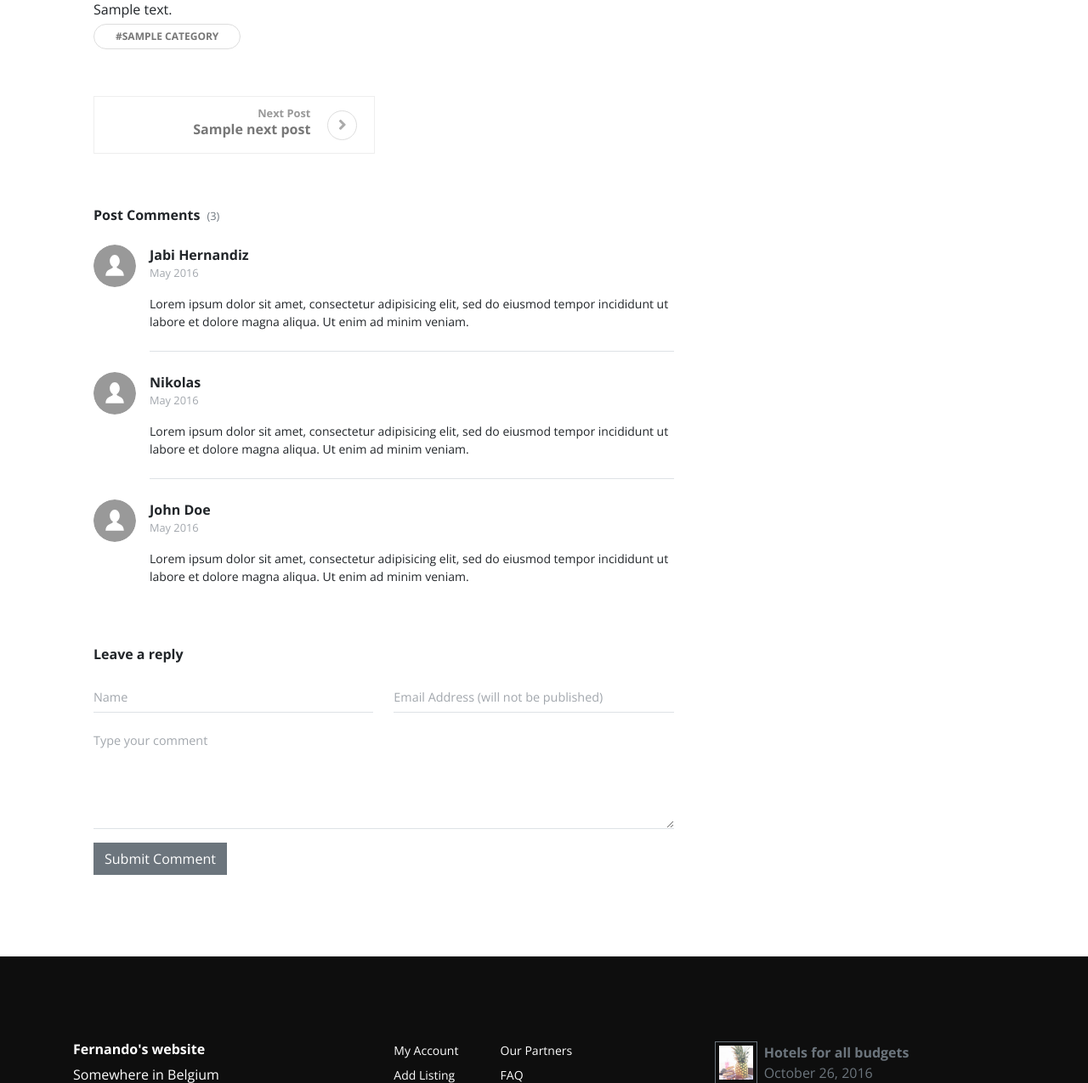
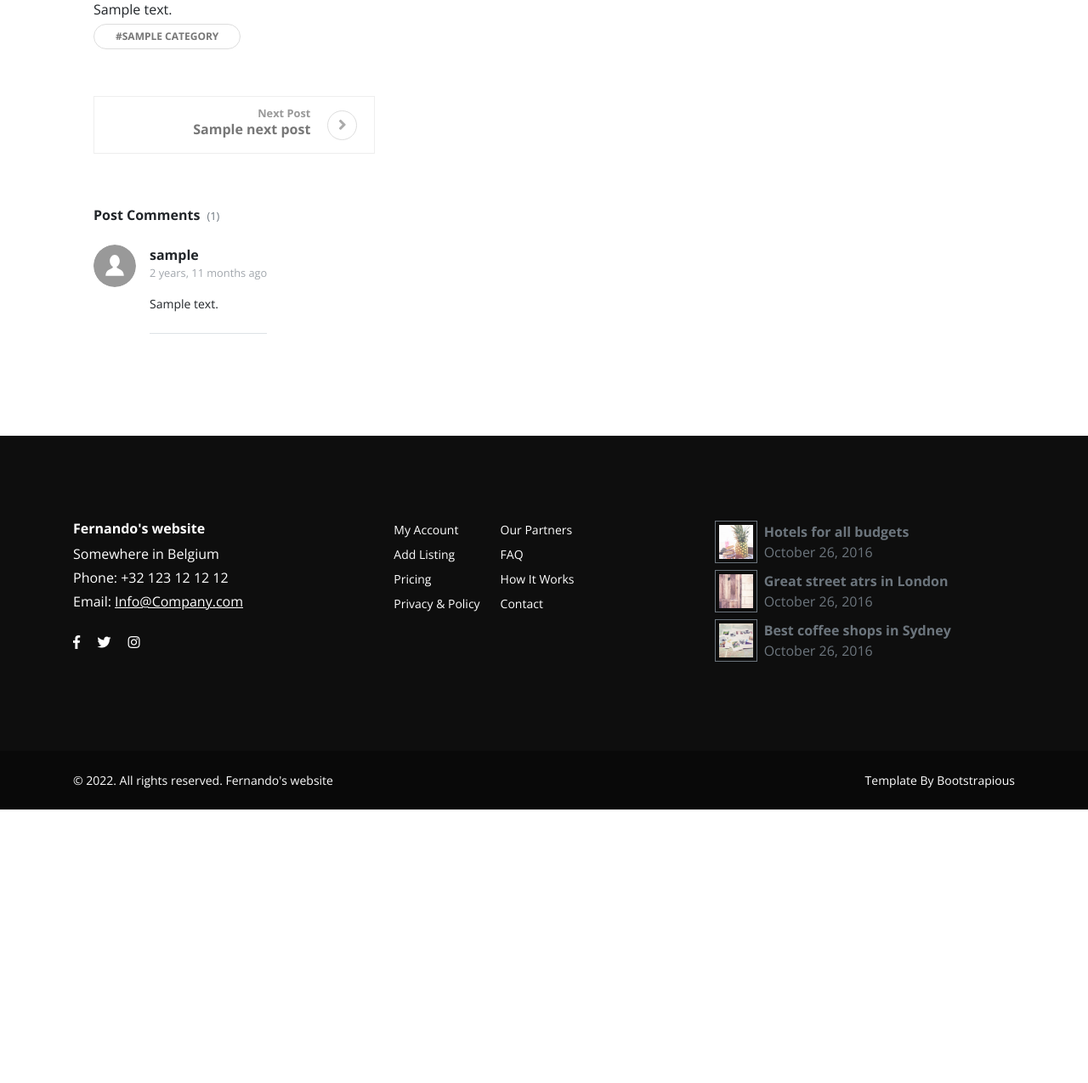
Before and after one commit to fernandeclercq/Django_Personal-Site, a Django app: template src/templates/post.html in a window 1280 px wide. Shown: the part 866-2141 px from the top of the page at 85% size. After the commit the page ends 1819 px from the top, so only its background shows below. Run offline with Django 3.2, Linux system fonts and the light colour scheme; the template is opened without the code that fills it: most values are stand-ins (such as "Sample title", 1, 10 or a date in 2020); grey boxes marked "Sample" are stand-in pictures; some libraries are stand-ins or nearby versions.

Commit message:
modify post html to render comments

```diff
--- a/src/templates/post.html
+++ b/src/templates/post.html
@@ -62,51 +62,34 @@
                     </div>
                     <div class="mb-5">
                         <header>
-                            <h3 class="h6 mb-4">Post Comments<span class="fw-light text-gray-600 small ms-2">(3)</span></h3>
+                            <h3 class="h6 mb-4">Post Comments<span class="fw-light text-gray-600 small ms-2">({{ post.get_comments.count }})</span></h3>
                         </header>
-                        <div class="d-flex align-items-start"><img class="img-fluid rounded-circle flex-shrink-0" src="{% static 'img/user.svg' %}" alt="Jabi Hernandiz" width="50"/>
-                            <div class="pb-4 ms-3 border-bottom mb-4"><strong>Jabi Hernandiz</strong>
-                                <p class="small text-gray-500">May 2016</p>
-                                <p class="mb-0 text-sm">Lorem ipsum dolor sit amet, consectetur adipisicing elit, sed do eiusmod tempor incididunt ut labore et dolore magna aliqua.
-                                    Ut enim ad minim veniam.</p>
+                        {% for comment in post.get_comments %}
+                        <div class="d-flex align-items-start">
+                            {% if request.user.author %}
+                            <img class="img-fluid rounded-circle flex-shrink-0" src="{{ request.user.author.profile_picture.url }}" alt="Jabi Hernandiz" width="50"/>
+                            {% else %}
+                            <img class="img-fluid rounded-circle flex-shrink-0" src="{% static 'img/user.svg' %}" alt="Jabi Hernandiz" width="50"/>
+                            {% endif %}
+                            <div class="pb-4 ms-3 border-bottom mb-4"><strong>{{ comment.user.username }}</strong>
+                                <p class="small text-gray-500"> {{ comment.timestamp | timesince }} ago</p>
+                                <p class="mb-0 text-sm">{{ comment.content }}</p>
                             </div>
                         </div>
-                        <div class="d-flex align-items-start"><img class="img-fluid rounded-circle flex-shrink-0" src="{% static 'img/user.svg' %}" alt="Nikolas" width="50"/>
-                            <div class="pb-4 ms-3 border-bottom mb-4"><strong>Nikolas</strong>
-                                <p class="small text-gray-500">May 2016</p>
-                                <p class="mb-0 text-sm">Lorem ipsum dolor sit amet, consectetur adipisicing elit, sed do eiusmod tempor incididunt ut labore et dolore magna aliqua.
-                                    Ut enim ad minim veniam.</p>
-                            </div>
-                        </div>
-                        <div class="d-flex align-items-start"><img class="img-fluid rounded-circle flex-shrink-0" src="{% static 'img/user.svg' %}" alt="John Doe" width="50"/>
-                            <div class="pb-4 ms-3 true"><strong>John Doe</strong>
-                                <p class="small text-gray-500">May 2016</p>
-                                <p class="mb-0 text-sm">Lorem ipsum dolor sit amet, consectetur adipisicing elit, sed do eiusmod tempor incididunt ut labore et dolore magna aliqua.
-                                    Ut enim ad minim veniam.</p>
-                            </div>
-                        </div>
+                        {% endfor %}
                     </div>
+                    {% if request.user.is_authenticated %}
                     <div class="mb-5">
                         <header>
                             <h3 class="h6 mb-4">Leave a reply</h3>
                         </header>
-                        <form action="#">
+                        <form action="." method="POST">
+                            {% csrf_token %}
+
                             <div class="row gy-3">
-                                <div class="col-md-6">
-                                    <div class="border-bottom">
-                                        <input class="form-control px-0 border-0 shadow-0" type="text" name="username" id="username" placeholder="Name">
-                                    </div>
-                                </div>
-                                <div class="col-md-6">
-                                    <div class="border-bottom">
-                                        <input class="form-control px-0 border-0 shadow-0" type="email" name="username" id="useremail"
-                                               placeholder="Email Address (will not be published)">
-                                    </div>
-                                </div>
                                 <div class="col-md-12">
                                     <div class="border-bottom">
-                                        <textarea class="form-control px-0 border-0 shadow-0" rows="5" name="usercomment" id="usercomment"
-                                                  placeholder="Type your comment"></textarea>
+                                        {{ form }}
                                     </div>
                                 </div>
                                 <div class="col-md-12">
@@ -115,6 +98,7 @@
                             </div>
                         </form>
                     </div>
+                    {% endif %}
                 </div>
             </main>
             {% include 'sidebar.html' with most_recent_posts=most_recent_posts category_list=category_list %}
```
